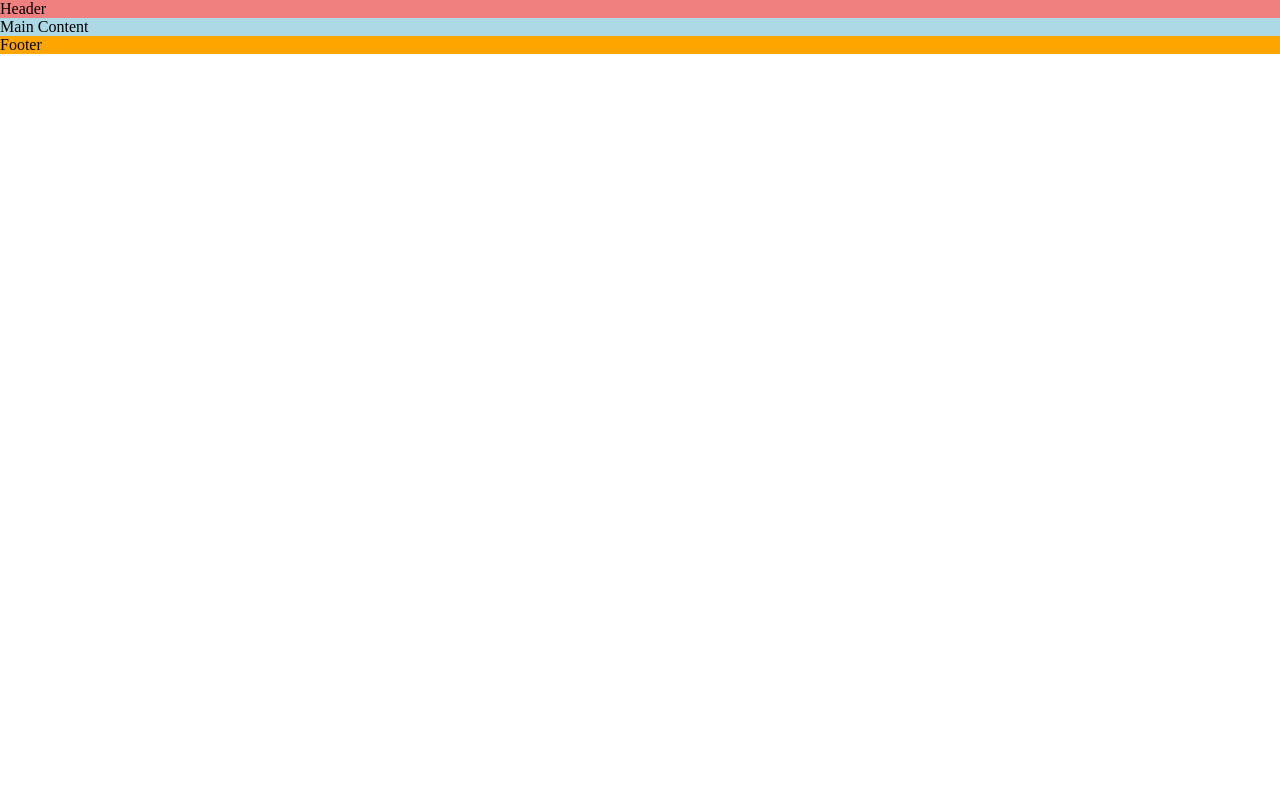
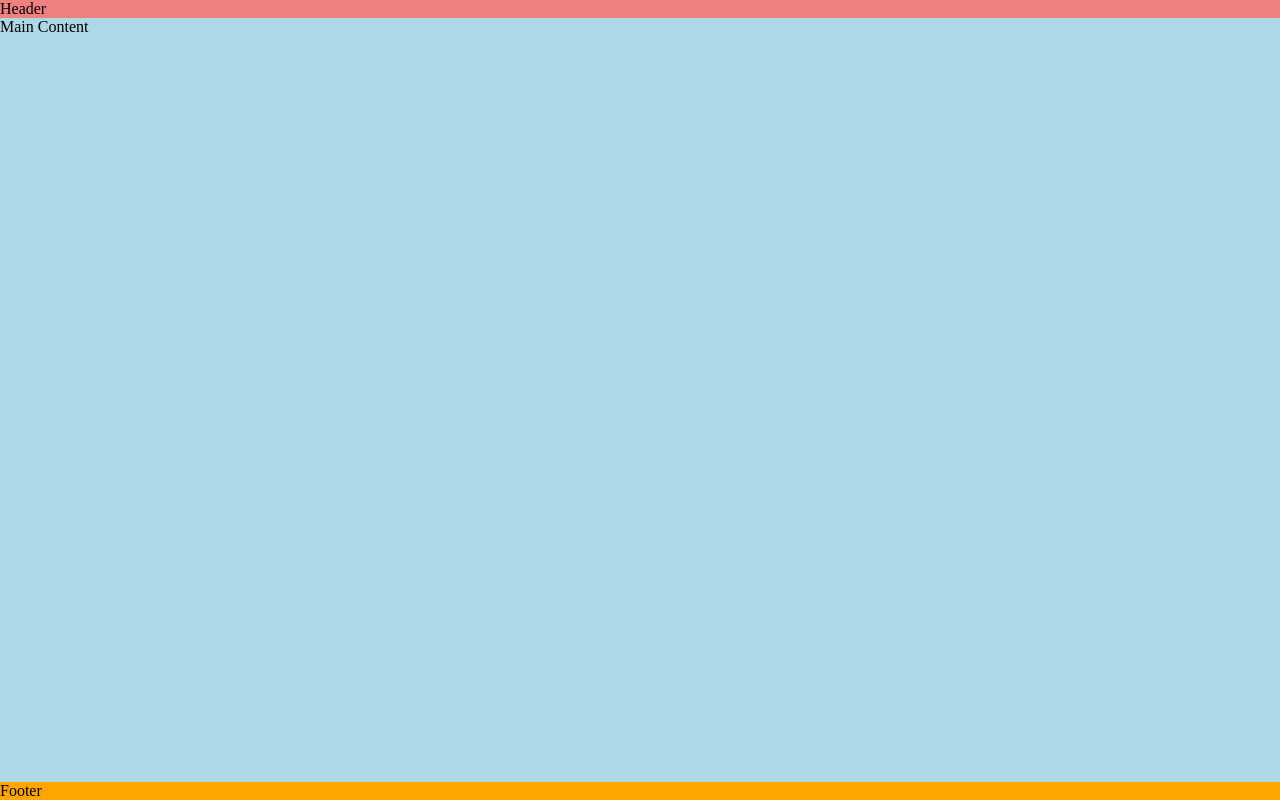
Before and after one commit to Wald13/Love-Running, a plain HTML site: page index.html in a window 1280 px wide. Drawn offline with Linux system fonts and the light colour scheme.

Commit message:
Push footer down using flex styles

```diff
--- a/assets/favicon/css/style.css
+++ b/assets/favicon/css/style.css
@@ -4,8 +4,15 @@
     margin: 0;
     box-sizing: border-box;
 }
+/*General styles*/
+body {
+    min-height: 100vh;
+    display: flex;
+    flex-direction: column;
+    /*generic project styles*/
+    color: 3a3a3a;
 
-
+}
 
 
 /*Headrer*/
@@ -15,6 +22,8 @@ header {
 /*Main content*/
 main {
     background-color: lightblue;
+    /* Make main element take uo any surplus space to push footer down*/
+    flex: 1 0 auto;
 }
 /*Footer*/
 footer {
```
